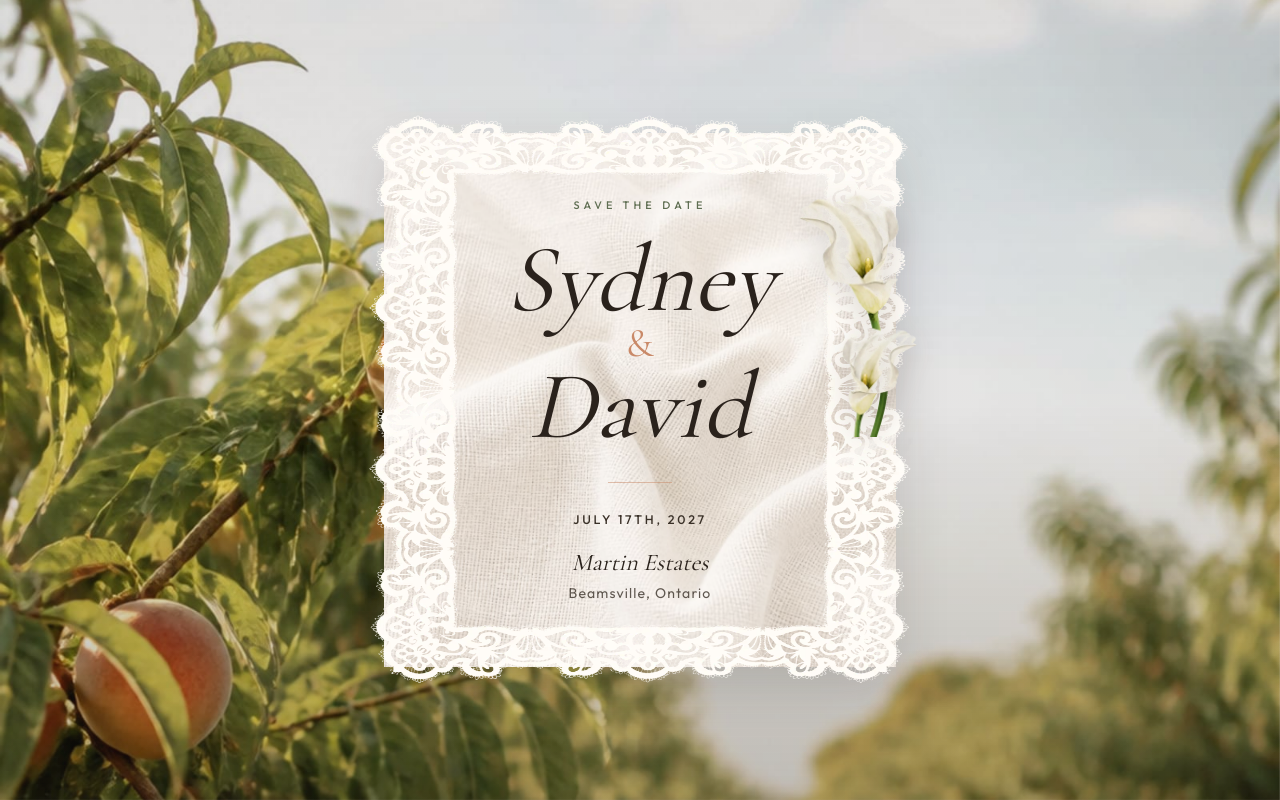
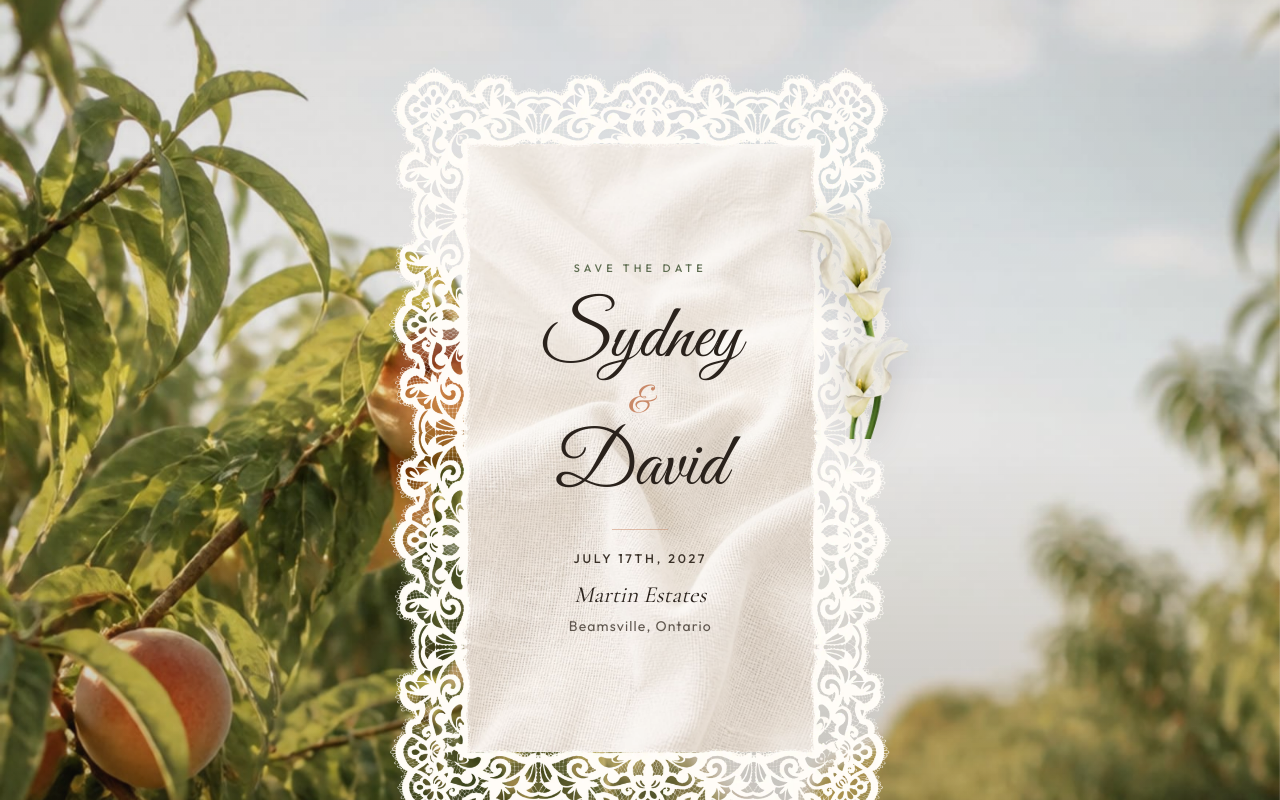
Before and after one commit to AndrewC107/SydneyAndDavid_Wedding, a Next.js app: page / in a window 1280 px wide. Shown: the top 800 px of the page. Built offline with nearby package versions, Linux system fonts and the light colour scheme.

Commit message:
Hero Section

```diff
--- a/app/globals.css
+++ b/app/globals.css
@@ -12,6 +12,7 @@
   --color-sage: #7e8d70;
   --color-olive: #5f6e52;
   --font-display: var(--font-cormorant), "Palatino Linotype", Palatino, serif;
+  --font-script: var(--font-great-vibes), "Segoe Script", cursive;
   --font-sans: var(--font-outfit), ui-sans-serif, system-ui, sans-serif;
 }
 
--- a/app/layout.tsx
+++ b/app/layout.tsx
@@ -1,5 +1,5 @@
 import type { Metadata, Viewport } from "next";
-import { Cormorant_Garamond, Outfit } from "next/font/google";
+import { Cormorant_Garamond, Great_Vibes, Outfit } from "next/font/google";
 import { wedding, coupleNames } from "@/config/wedding";
 import "./globals.css";
 
@@ -15,6 +15,13 @@ const outfit = Outfit({
   subsets: ["latin"],
   weight: ["300", "400", "500"],
   variable: "--font-outfit",
+  display: "swap",
+});
+
+const greatVibes = Great_Vibes({
+  subsets: ["latin"],
+  weight: "400",
+  variable: "--font-great-vibes",
   display: "swap",
 });
 
@@ -56,7 +63,10 @@ export default function RootLayout({
   children: React.ReactNode;
 }>) {
   return (
-    <html lang="en" className={`${cormorant.variable} ${outfit.variable}`}>
+    <html
+      lang="en"
+      className={`${cormorant.variable} ${greatVibes.variable} ${outfit.variable}`}
+    >
       <body className="min-h-dvh bg-cream font-sans text-charcoal antialiased">
         {children}
       </body>
--- a/components/Hero.tsx
+++ b/components/Hero.tsx
@@ -1,5 +1,17 @@
 import Image from "next/image";
 import { coupleNames, venueLocation, wedding } from "@/config/wedding";
+
+/**
+ * Inner opening of the lace frame, measured from lace-border.webp (900×1350).
+ * Sized to the outer lip of that opening so the cloth tucks under the lace
+ * and the visible inner border stays aligned.
+ */
+const LACE_WINDOW = {
+  top: "10.44%",
+  right: "15.56%",
+  bottom: "10.37%",
+  left: "15.67%",
+} as const;
 
 export function Hero() {
   return (
@@ -18,59 +30,10 @@ export function Hero() {
         aria-hidden="true"
       />
 
-      <div className="animate-fade-up relative z-10 w-full max-w-[20.5rem] sm:max-w-md md:max-w-lg">
-        <div className="relative">
-          <div className="relative overflow-hidden bg-linen px-7 py-12 shadow-[0_18px_50px_rgba(42,34,28,0.16)] sm:px-11 sm:py-16">
-            <Image
-              src="/images/linen-texture.jpg"
-              alt=""
-              fill
-              sizes="(max-width: 480px) 90vw, 512px"
-              className="object-cover object-center"
-              aria-hidden="true"
-            />
-            <div
-              className="absolute inset-0 bg-linen/45"
-              aria-hidden="true"
-            />
-
-            <div className="relative z-10 text-center text-espresso">
-              <p className="font-sans text-[0.68rem] font-medium tracking-[0.38em] text-olive uppercase">
-                Save the Date
-              </p>
-
-              <h1 className="mt-6 font-display text-[3.85rem] leading-[0.88] font-normal italic sm:text-[5.25rem] md:text-[6rem]">
-                <span className="block">{wedding.couple.personOne}</span>
-                <span
-                  className="mt-1 block font-display text-[2rem] font-normal not-italic text-peach sm:text-[2.5rem]"
-                  aria-hidden="true"
-                >
-                  &
-                </span>
-                <span className="sr-only"> and </span>
-                <span className="mt-1 block">{wedding.couple.personTwo}</span>
-              </h1>
-
-              <div
-                className="mx-auto mt-8 h-px w-16 bg-peach/50"
-                aria-hidden="true"
-              />
-
-              <p className="mt-7 font-sans text-[0.78rem] font-medium tracking-[0.22em] text-charcoal uppercase">
-                {wedding.date.display}
-              </p>
-
-              <p className="mt-4 font-display text-[1.35rem] leading-snug italic sm:text-[1.5rem]">
-                {wedding.venue.name}
-              </p>
-              <p className="mt-1 font-sans text-sm tracking-[0.08em] text-charcoal/80">
-                {venueLocation}
-              </p>
-            </div>
-          </div>
-
+      <div className="animate-fade-up relative z-10 w-full max-w-[21.5rem] sm:max-w-md md:max-w-lg">
+        <div className="relative aspect-[2/3] w-full">
           <div
-            className="pointer-events-none absolute -inset-3 z-20 sm:-inset-5"
+            className="pointer-events-none absolute inset-0 z-20"
             aria-hidden="true"
           >
             <Image
@@ -78,8 +41,57 @@ export function Hero() {
               alt=""
               fill
               sizes="(max-width: 480px) 95vw, 560px"
-              className="object-fill"
+              className="object-contain"
             />
+          </div>
+
+          <div
+            className="absolute z-10 overflow-hidden bg-linen"
+            style={LACE_WINDOW}
+          >
+            <Image
+              src="/images/linen-texture.jpg"
+              alt=""
+              fill
+              sizes="(max-width: 480px) 70vw, 420px"
+              className="object-cover object-center"
+              aria-hidden="true"
+            />
+            <div className="absolute inset-0 bg-linen/45" aria-hidden="true" />
+
+            <div className="relative z-10 flex h-full flex-col items-center justify-center px-4 py-6 text-center text-espresso sm:px-6 sm:py-8">
+              <p className="font-sans text-[0.68rem] font-medium tracking-[0.38em] text-olive uppercase">
+                Save the Date
+              </p>
+
+              <h1 className="mt-5 font-script text-[3.35rem] leading-[1.12] font-normal sm:text-[4.15rem] md:text-[4.75rem]">
+                <span className="block">{wedding.couple.personOne}</span>
+                <span
+                  className="mt-0 block font-script text-[2rem] text-peach sm:text-[2.35rem]"
+                  aria-hidden="true"
+                >
+                  &
+                </span>
+                <span className="sr-only"> and </span>
+                <span className="block">{wedding.couple.personTwo}</span>
+              </h1>
+
+              <div
+                className="mx-auto mt-5 h-px w-14 bg-peach/50"
+                aria-hidden="true"
+              />
+
+              <p className="mt-5 font-sans text-[0.72rem] font-medium tracking-[0.22em] text-charcoal uppercase sm:text-[0.78rem]">
+                {wedding.date.display}
+              </p>
+
+              <p className="mt-3 font-display text-[1.25rem] leading-snug italic sm:text-[1.45rem]">
+                {wedding.venue.name}
+              </p>
+              <p className="mt-1 font-sans text-[0.8rem] tracking-[0.08em] text-charcoal/80 sm:text-sm">
+                {venueLocation}
+              </p>
+            </div>
           </div>
 
           <Image
@@ -87,7 +99,7 @@ export function Hero() {
             alt=""
             width={220}
             height={330}
-            className="pointer-events-none absolute -right-4 top-8 z-30 w-[46%] max-w-[8.75rem] drop-shadow-[0_8px_16px_rgba(42,34,28,0.18)] sm:-right-7 sm:top-10 sm:max-w-[11rem]"
+            className="pointer-events-none absolute -right-3 top-[16%] z-30 w-[40%] max-w-[8.5rem] drop-shadow-[0_8px_16px_rgba(42,34,28,0.18)] sm:-right-5 sm:max-w-[10.5rem]"
             aria-hidden="true"
           />
         </div>
```
